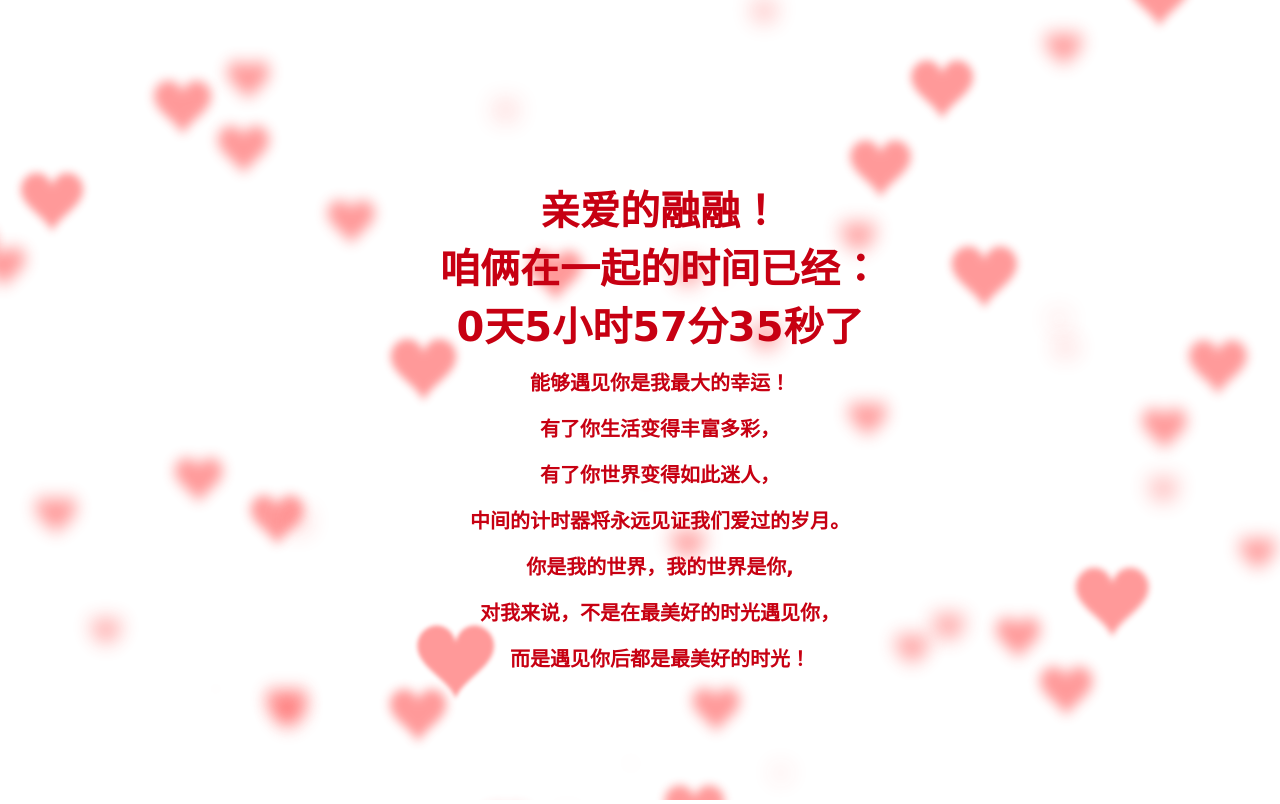
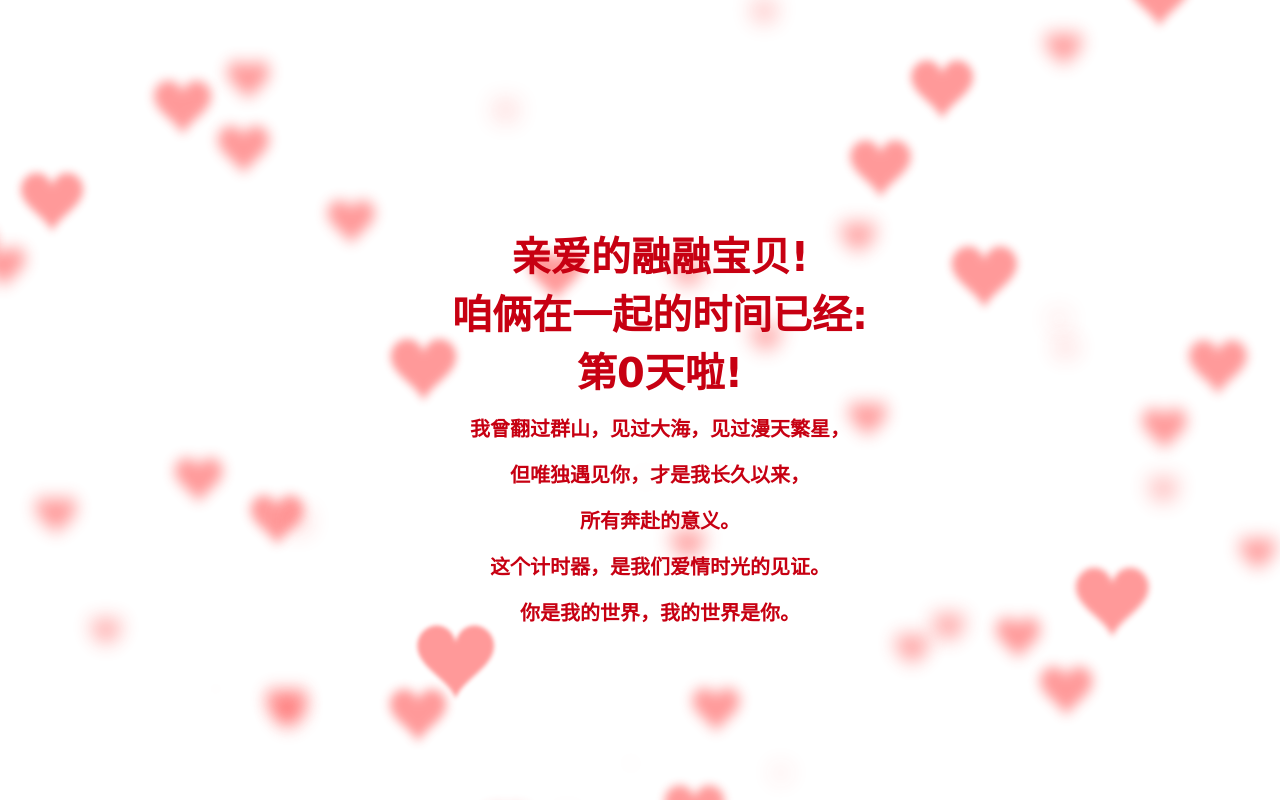
Before and after one commit to 2012952877/love_rong, a plain HTML site: page index.html in a window 1280 px wide. Drawn offline with Linux system fonts and the light colour scheme.

Commit message:
Update index.html

```diff
--- a/index.html
+++ b/index.html
@@ -134,8 +134,8 @@ window.addEventListener("resize", onResize);
 requestAnimationFrame(render);
 
 window.onload=function starttime(){
-        time(h1,'2024,2,3,10,40');     // 在一起的时间
-        setInterval(function(){ time(h1,'2024,2,3,10,40') }, 1000); // 添加计时器
+        time(h1,'2024,2,2,10,40');     // 在一起的时间
+        setInterval(function(){ time(h1,'2024,2,2,12,30') }, 1000); // 添加计时器
 }
 
 function time(obj, futimg){
@@ -147,14 +147,8 @@ function time(obj, futimg){
             difference = -difference;  //取正数
         }
         var daysDifference = Math.floor(difference/1000/60/60/24);
-        difference -= daysDifference*1000*60*60*24
-        var hoursDifference = Math.floor(difference/1000/60/60);
-        difference -= hoursDifference*1000*60*60
-        var minutesDifference = Math.floor(difference/1000/60);
-        difference -= minutesDifference*1000*60
-        var secondsDifference = Math.floor(difference/1000);
 
-        obj.innerHTML="亲爱的融融！<br>咱俩在一起的时间已经：<br>"+daysDifference+"天"+hoursDifference+"小时"+minutesDifference+"分"+secondsDifference+"秒"+"了<br><span>能够遇见你是我最大的幸运！<br>有了你生活变得丰富多彩，<br>有了你世界变得如此迷人，<br>中间的计时器将永远见证我们爱过的岁月。<br>你是我的世界，我的世界是你,<br>对我来说，不是在最美好的时光遇见你，<br>而是遇见你后都是最美好的时光！</span>"
+        obj.innerHTML="亲爱的融融宝贝!<br>咱俩在一起的时间已经:<br>第"+daysDifference+"天啦!<br><span>我曾翻过群山，见过大海，见过漫天繁星，<br>但唯独遇见你，才是我长久以来，<br>所有奔赴的意义。<br>这个计时器，是我们爱情时光的见证。<br>你是我的世界，我的世界是你。</span>"
 
         return true;
     }
```
